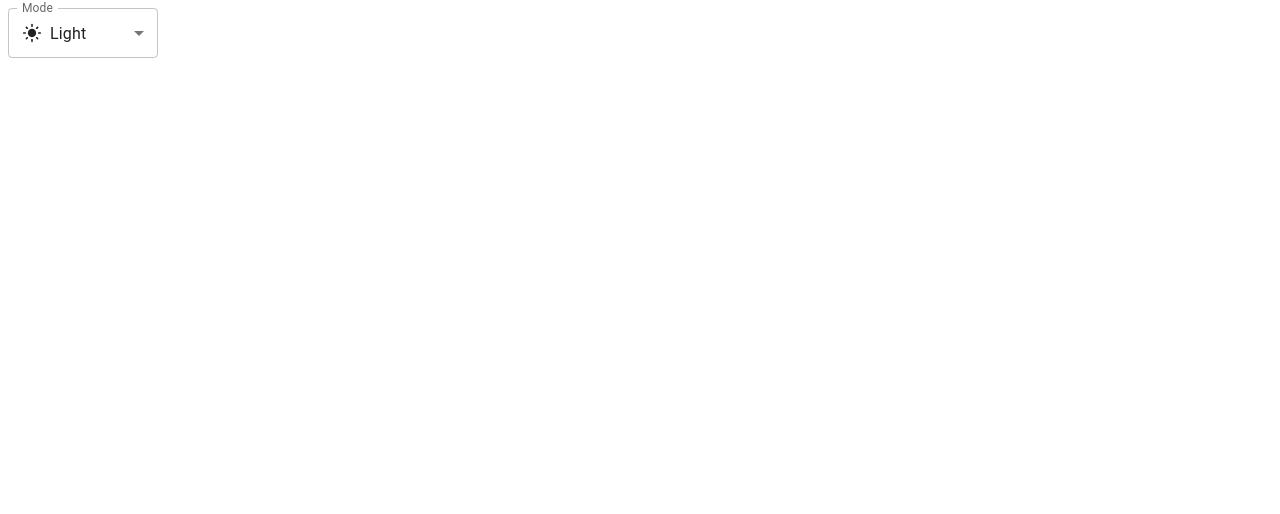
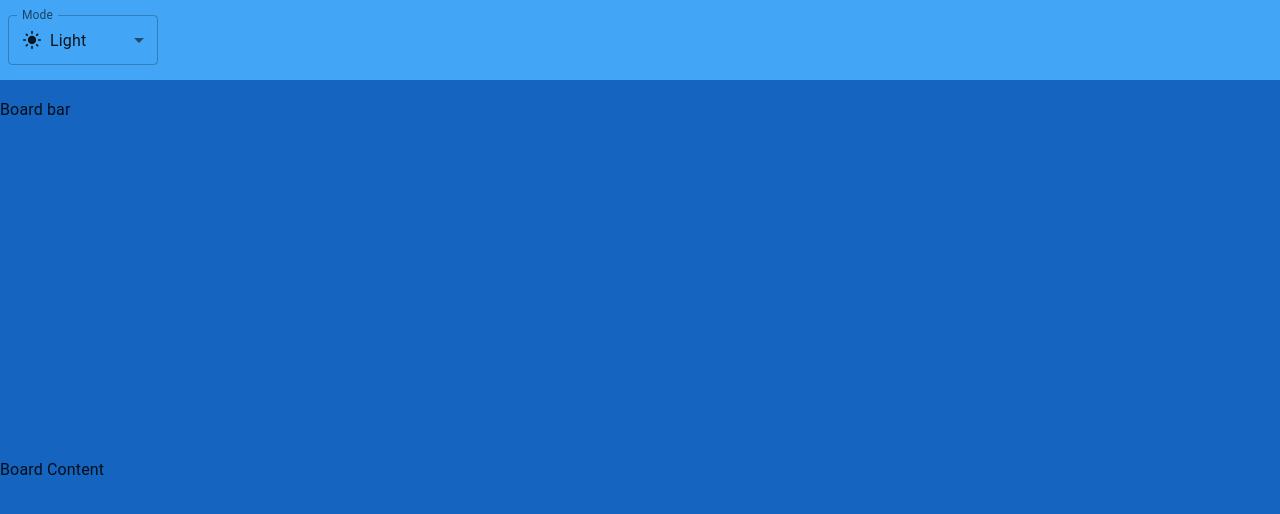
Before and after one commit to Hieng55/TRELLO, a React (Vite) app: page / in a window 1280 px wide. Shown: the top 514 px of the page. Built offline with nearby package versions, Linux system fonts and the light colour scheme.

Commit message:
base layout

```diff
--- a/src/App.jsx
+++ b/src/App.jsx
@@ -1,21 +1,7 @@
-import Button from "@mui/material/Button"
-import { AccessAlarm, ThreeDRotation } from "@mui/icons-material"
-import { useColorScheme } from "@mui/material/styles"
-import SelectCustomOption from "./selectMode"
+import Board from "./pages/Boards/_id"
 
 function App() {
-  const { mode, setMode } = useColorScheme()
-  if (!mode) {
-    return null
-  }
-  const handleChangeMode = (event) => {
-    setMode(event.target.value)
-  }
-  return (
-    <>
-      <SelectCustomOption mode={mode} handleChangeMode={handleChangeMode} />
-    </>
-  )
+  return <Board />
 }
 
 export default App
--- /dev/null
+++ b/src/components/AppBar/index.jsx
@@ -0,0 +1,28 @@
+// import React from "react"
+import SelectOpen from "../SelectOpen"
+import { Box, useColorScheme } from "@mui/material"
+
+const AppBar = () => {
+  const { mode, setMode } = useColorScheme()
+  if (!mode) {
+    return null
+  }
+  const handleChangeMode = (event) => {
+    setMode(event.target.value)
+  }
+  return (
+    <Box
+      sx={{
+        backgroundColor: "primary.light",
+        width: "100%",
+        height: (theme) => theme.trello.appBarHeight,
+        display: "flex",
+        alignItems: "center",
+      }}
+    >
+      <SelectOpen mode={mode} handleChangeMode={handleChangeMode} />
+    </Box>
+  )
+}
+
+export default AppBar
--- /dev/null
+++ b/src/pages/Boards/BoardBar/index.jsx
@@ -0,0 +1,19 @@
+import { Box } from "@mui/material"
+
+const BoardBar = () => {
+  return (
+    <Box
+      sx={{
+        backgroundColor: "primary.dark",
+        width: "100%",
+        height: (theme) => theme.trello.boardBarHeight,
+        display: "flex",
+        alignItems: "center",
+      }}
+    >
+      Board bar
+    </Box>
+  )
+}
+
+export default BoardBar
--- /dev/null
+++ b/src/pages/Boards/BoardContent/index.jsx
@@ -0,0 +1,20 @@
+import { Box } from "@mui/material"
+
+const BoardContent = () => {
+  return (
+    <Box
+      sx={{
+        backgroundColor: "primary.dark",
+        width: "100%",
+        height: (theme) =>
+          `calc(100vh - ${theme.trello.appBarHeight} - ${theme.trello.boardBarHeight})`,
+        display: "flex",
+        alignItems: "center",
+      }}
+    >
+      Board Content
+    </Box>
+  )
+}
+
+export default BoardContent
--- /dev/null
+++ b/src/pages/Boards/_id.jsx
@@ -0,0 +1,19 @@
+import { Container } from "@mui/material"
+import AppBar from "../../components/AppBar"
+import BoardBar from "./BoardBar"
+import BoardContent from "./BoardContent"
+
+const Board = () => {
+  return (
+    <Container
+      disableGutters
+      maxWidth={false}
+      sx={{ height: "100vh", backgroundColor: "primary.main" }}
+    >
+      <AppBar />
+      <BoardBar />
+      <BoardContent />
+    </Container>
+  )
+}
+export default Board
--- a/src/theme.js
+++ b/src/theme.js
@@ -2,6 +2,10 @@ import { cyan, deepOrange, orange, teal } from "@mui/material/colors"
 import { experimental_extendTheme as extendTheme } from "@mui/material/styles"
 
 const theme = extendTheme({
+  trello: {
+    appBarHeight: "80px",
+    boardBarHeight: "60px",
+  },
   colorSchemes: {
     light: {
       primary: teal,
```
Also changed, not shown: src/components/SelectOpen/index.jsx (renamed from src/selectMode.jsx), src/pages/Boards/index.jsx (added).
